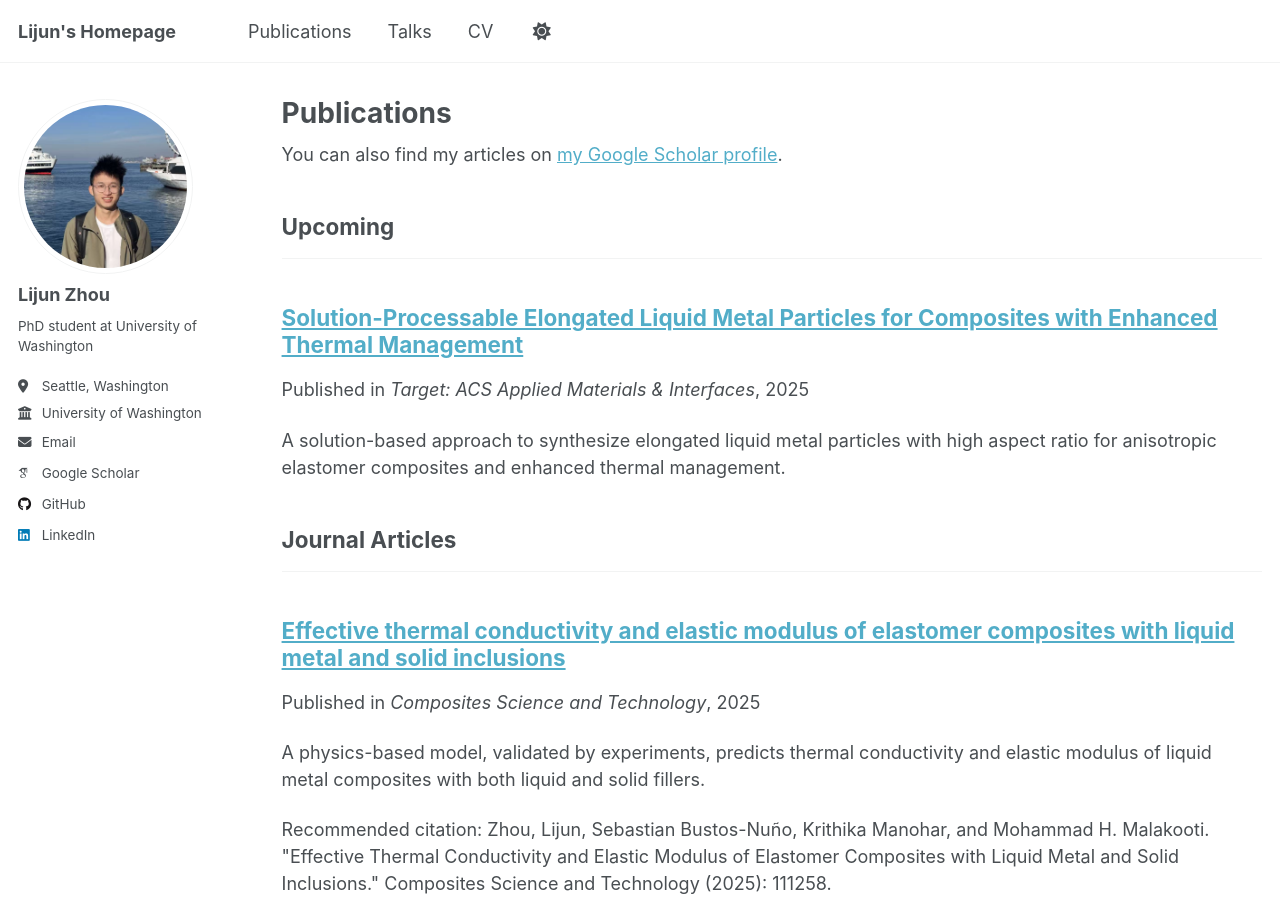
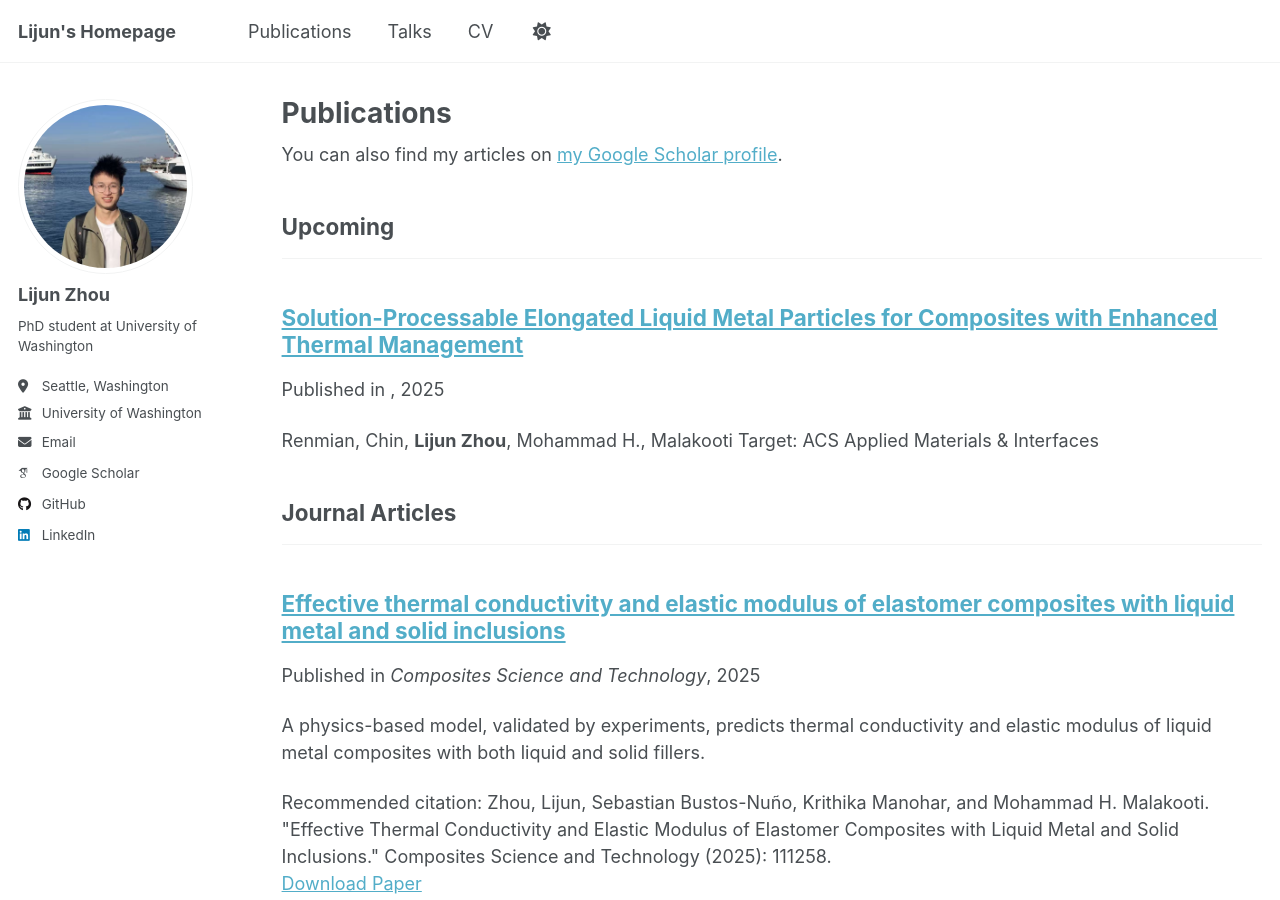
Before and after one commit to zdxbll/zdxbll, a Jekyll site: the page built from _pages/publications.html, in a window 1280 px wide and 900 px high. Built offline with Jekyll 4.4.1, drawn with Linux system fonts in a browser that asks for light colours; some web fonts are replaced; a script that is not in the unit is left out.

Commit message:
Revise authors and venue in upcoming publication
Updated authors and venue information in the publication.

```diff
--- a/_publications/2025-upcoming-Elongated.md
+++ b/_publications/2025-upcoming-Elongated.md
@@ -2,8 +2,6 @@
 title: "Solution-Processable Elongated Liquid Metal Particles for Composites with Enhanced Thermal Management "
 collection: publications
 category: upcoming
-nolink: true
-hide_meta: true
-excerpt: "A solution-based approach to synthesize elongated liquid metal particles with high aspect ratio for anisotropic elastomer composites and enhanced thermal management."
-venue: "Target: ACS Applied Materials & Interfaces"
 ---
+Renmian, Chin, **Lijun Zhou**, Mohammad H., Malakooti
+Target: ACS Applied Materials & Interfaces
```
